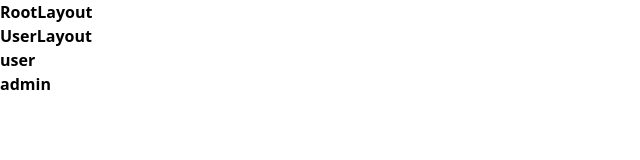
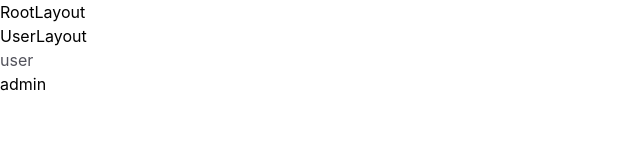
Before and after one commit to karimtmagdy/nw-store, a React (Vite) app: page / in a window 1280 px wide. Shown: the top 160 px of the page, without its empty margins (0-640 px from the left). Built offline with nearby package versions, Linux system fonts and the light colour scheme; what tailwindcss-debug-screens would draw is missing.

Commit message:
update changes

```diff
--- a/src/assets/css/app.css
+++ b/src/assets/css/app.css
@@ -1,3 +1,62 @@
+/* [scrollbar-width:thin] */
 @tailwind base;
 @tailwind components;
 @tailwind utilities;
+@import url("https://api.fontshare.com/v2/css?f[]=general-sans@300,400,401,500,600,700&f[]=montserrat@100,200,300,400,500,600,700,800&f[]=outfit@100,200,300,400,500,600,700,800,900&f[]=poppins@100,200,300,400,500,600,700,800,900&display=swap");
+@import url("https://fonts.googleapis.com/css2?family=Inter:ital,opsz,wght@0,14..32,100..900;1,14..32,100..900&display=swap");
+@layer base {
+  input[type="text"]
+    input[type="password"]
+    input[type="email"]
+    input[type="number"]
+    input[type="url"]
+    input[type="date"]
+    input[type="datetime-local"]
+    input[type="month"]
+    input[type="week"]
+    input[type="time"]
+    input[type="search"]
+    input[type="tel"]
+    input[type="checkbox"]
+    input[type="radio"]
+    select
+    select[multiple]
+    textarea,
+  * {
+    @apply m-0 box-border border-zinc-200 p-0 dark:border-zinc-800 dark:text-zinc-100 [&::-webkit-scrollbar-thumb]:rounded-full [&::-webkit-scrollbar-thumb]:bg-gray-300 dark:[&::-webkit-scrollbar-thumb]:bg-neutral-500 [&::-webkit-scrollbar-track]:rounded-full [&::-webkit-scrollbar-track]:bg-gray-100 dark:[&::-webkit-scrollbar-track]:bg-neutral-700 [&::-webkit-scrollbar]:h-2 [&::-webkit-scrollbar]:w-2;
+  }
+  :root {
+    @apply font-inter text-base;
+  }
+  html {
+    @apply !scroll-smooth;
+  }
+  body {
+    @apply min-h-dvh !bg-white !text-base !text-black dark:!bg-black dark:!text-white;
+  }
+  h1 {
+    @apply text-3xl font-bold;
+  }
+  h2 {
+    @apply text-2xl font-bold;
+  }
+  h3 {
+    @apply text-xl font-bold;
+  }
+  h4 {
+    @apply text-lg font-bold;
+  }
+  h5 {
+    @apply text-base font-bold;
+  }
+  h6 {
+    @apply text-sm font-bold;
+  }
+  p {
+    @apply text-balance text-base text-zinc-600;
+  }
+  small {
+    @apply text-xxs;
+  }
+}
+/*bg-gradient-to-tr from-primary-600 via-accent-500 from-30% to-70% via-40% to-danger-600 bg-clip-text tracking-widest text-transparent*/
--- a/src/assets/css/index.css
+++ b/src/assets/css/index.css
@@ -1,17 +1,5 @@
 @tailwind base;
 @tailwind components;
 @tailwind utilities;
-@layer base {
-  * {
-    @apply box-border p-0 m-0;
-  }
-  html {
-    @apply !scroll-smooth;
-  }
-  :root {
-    @apply font-semibold;
-  }
-  body {
-    @apply !bg-white !text-black dark:!text-white !text-base dark:!bg-black;
-  }
+@layer components {
 }
```
Also changed, not shown: 1 other file (tests, documents, lock files or other folders).
